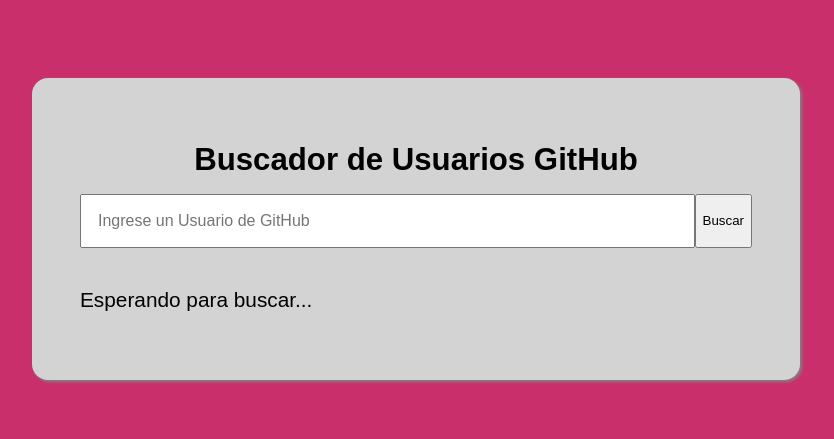
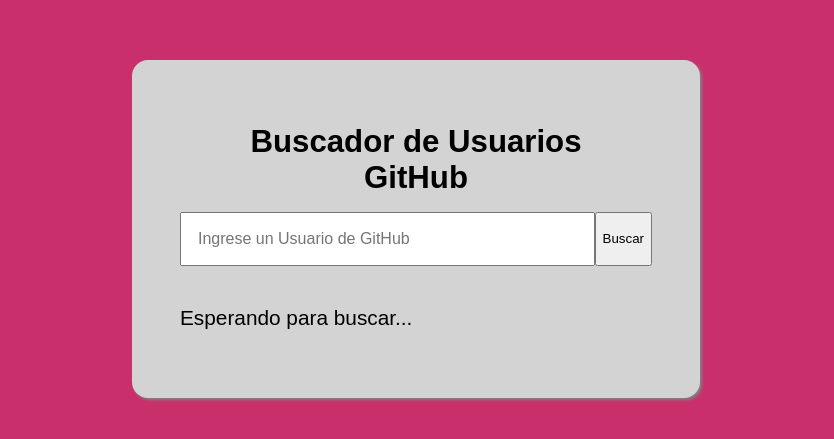
Before and after one commit to dinoferre/BuscadorUsuariosGitHub, a plain HTML site: page index.html in a window 1280 px wide. Shown: the part 179-618 px from the top of the page, without its empty margins (224-1058 px from the left). Drawn offline with nearby package versions, Linux system fonts and the light colour scheme.

Commit message:
update css - html

```diff
--- a/css/main.css
+++ b/css/main.css
@@ -20,8 +20,8 @@ body {
 /* Contenido */
 .content {
   background-color: lightgrey; /* Color de fondo del contenido */
-  width: 768px; /* Ancho del contenido */
-  max-width: 768px; /* Ancho máximo del contenido */
+  width: 568px; /* Ancho del contenido */
+  max-width: 568px; /* Ancho máximo del contenido */
   padding: 3rem; /* Espaciado interno del contenido */
   box-shadow: 2px 2px 3px gray; /* Sombra */
   border-radius: 1rem; /* Radio de borde */
--- a/index.html
+++ b/index.html
@@ -50,8 +50,8 @@
                         <a v-bind:href="result.blog" target="_blank" class="result__blog">{{ result.blog }}</a>
                     </p> <!-- Biografía y enlace al blog del usuario -->
                 </div>
+                <p v-else>Esperando para buscar...</p> <!-- Se muestra mientras se espera la búsqueda -->
             </transition>
-            <p v-else>Esperando para buscar...</p> <!-- Se muestra mientras se espera la búsqueda -->
 
             <!-- Error -->
             <div class="result__error" v-if="error">{{ error.message }}</div> <!-- Se muestra si hay un error -->
```
